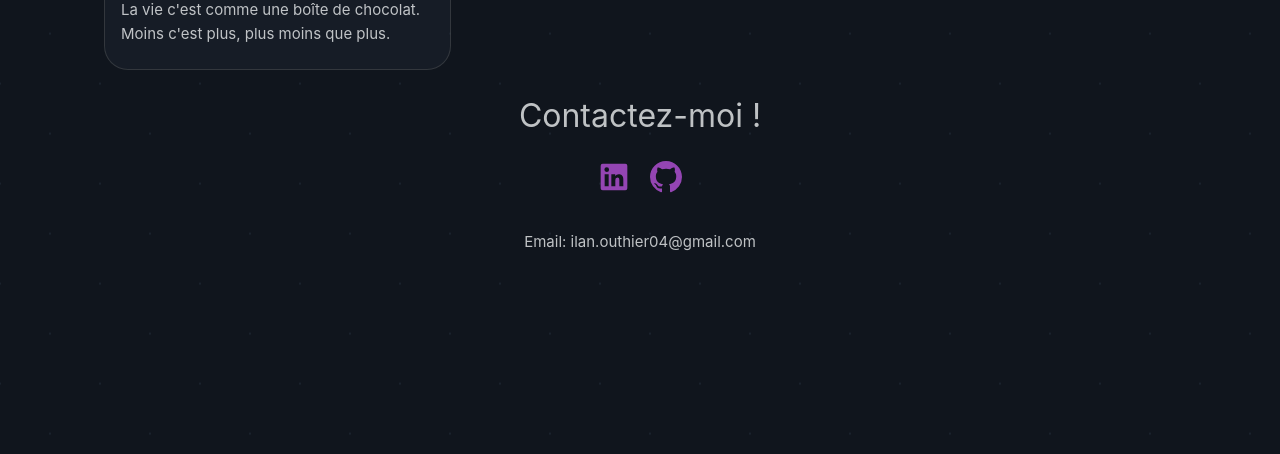
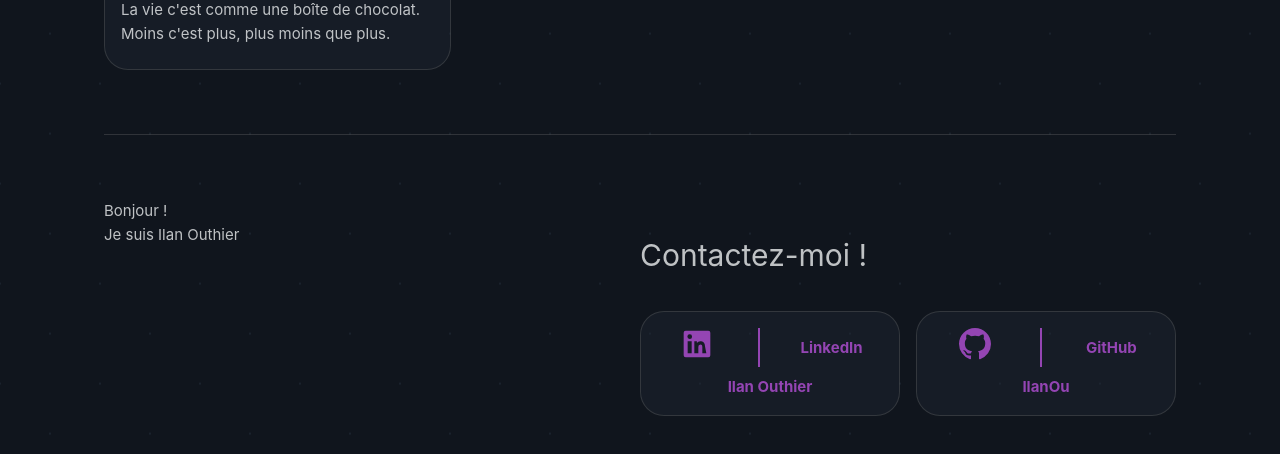
Before and after one commit to IlanOu/portfolio, a Vue app: page /about in a window 1280 px wide. Shown: the part 1658-2112 px from the top of the page. Built offline with nearby package versions, Linux system fonts and the light colour scheme.

Commit message:
Contact grid links

```diff
--- a/src/App.vue
+++ b/src/App.vue
@@ -6,7 +6,7 @@ import Light from './components/Light.vue';
 import SearchBar from './components/SearchBar.vue';
 import Main from './components/Main.vue';
 import ArrowUp from './components/ArrowUp.vue';
-import Contact from './components/Contact.vue';
+import About from './components/About.vue';
 
 // État réactif
 const isPopupOpen = ref(false);
@@ -134,10 +134,14 @@ const getUniqueProjects = (allProjects) => {
         </Transition>
     </div>
 
+
+    <hr>
+    <About/>
+
+
+
     <!-- Composant Light -->
     <Light/>
-
-    <Contact/>
 </template>
 
 <style scoped>
@@ -166,4 +170,10 @@ const getUniqueProjects = (allProjects) => {
         grid-gap: 3em;
     }
 }
+
+hr {
+    margin: 4rem 2rem;
+    border: none;
+    border-top: 1px solid var(--color-border);
+}
 </style>
--- /dev/null
+++ b/src/components/About.vue
@@ -0,0 +1,35 @@
+<script setup>
+import Contact from './Contact.vue';
+
+</script>
+
+<template>
+
+    <div class="columns">
+        <div>
+            <p>
+                Bonjour !
+            </p>
+            <p>
+            Je suis Ilan Outhier
+            </p>
+        </div>
+        <Contact/>
+    </div>
+
+</template>
+
+<style scoped>
+
+    .columns {
+        padding: 0 2rem;
+        display: flex;
+        width: 100%;
+        justify-content: space-between;
+    }
+
+    .columns > * {
+        width: 50%;
+    }
+
+</style>
--- a/src/components/Contact.vue
+++ b/src/components/Contact.vue
@@ -2,70 +2,103 @@
     <div class="contact-container">
         <h1>Contactez-moi !</h1>
 
-      <!-- Liens vers les réseaux sociaux -->
-      <div class="social-links">
+        <!-- Grille de liens vers les réseaux sociaux -->
+        <div class="social-grid">
             <a href="https://www.linkedin.com/in/ilan-outhier/" target="_blank" rel="noopener noreferrer">
-            <div class="ivm-view-attr__img-wrapper display-flex">
+                <div class="social-item">
+                    <div class="social-icon">
                         <svg height="32" viewBox="0 0 24 24" width="32" fill="currentColor" focusable="false">
-                    <path d="M20.5 2h-17A1.5 1.5 0 002 3.5v17A1.5 1.5 0 003.5 22h17a1.5 1.5 0 001.5-1.5v-17A1.5 1.5 0 0020.5 2zM8 19H5v-9h3zM6.5 8.25A1.75 1.75 0 118.3 6.5a1.78 1.78 0 01-1.8 1.75zM19 19h-3v-4.74c0-1.42-.6-1.93-1.38-1.93A1.74 1.74 0 0013 14.19a.66.66 0 000 .14V19h-3v-9h2.9v1.3a3.11 3.11 0 012.7-1.4c1.55 0 3.36.86 3.36 3.66z"></path>
+                        <path d="M20.5 2h-17A1.5 1.5 0 002 3.5v17A1.5 1.5 0 003.5 22h17a1.5 1.5 0 001.5-1.5v-17A1.5 1.5 0 0020.5 2zM8 19H5v-9h3zM6.5 8.25A1.75 1.75 0 118.3 6.5a1.78 1.78 0 01-1.8 1.75zM19 19h-3v-4.74c0-1.42-.6-1.93-1.38-1.93A1.74 1.74 0 0013 14.19a.66.66 0 000 .14V19h-3v-9h1.9v1.3a3.11 3.11 0 012.7-1.4c1.55 0 3.36.86 3.36 3.66z"></path>
                       </svg>
                     </div>
+
+                    <div class="separator"></div>
+
+                    <div class="social-name">LinkedIn</div>
+                </div>
+                <div class="social-username">Ilan Outhier</div>
             </a>
+
+
+
             <a href="https://github.com/IlanOu" target="_blank" rel="noopener noreferrer">
+                <div class="social-item">
+                    <div class="social-icon">
                         <svg height="32" viewBox="0 0 16 16" width="32" fill="currentColor" focusable="false">
                         <path d="M8 0c4.42 0 8 3.58 8 8a8.013 8.013 0 0 1-5.45 7.59c-.4.08-.55-.17-.55-.38 0-.27.01-1.13.01-2.2 0-.75-.25-1.23-.54-1.48 1.78-.2 3.65-.88 3.65-3.95 0-.88-.31-1.59-.82-2.15.08-.2.36-1.02-.08-2.12 0 0-.67-.22-2.2.82-.64-.18-1.32-.27-2-.27-.68 0-1.36.09-2 .27-1.53-1.03-2.2-.82-2.2-.82-.44 1.1-.16 1.92-.08 2.12-.51.56-.82 1.28-.82 2.15 0 3.06 1.86 3.75 3.64 3.95-.23.2-.44.55-.51 1.07-.46.21-1.61.55-2.33-.66-.15-.24-.6-.83-1.23-.82-.67.01-.27.38.01.53.34.19.73.9.82 1.13.16.45.68 1.31 2.69.94 0 .67.01 1.3.01 1.49 0 .21-.15.45-.55.38A7.995 7.995 0 0 1 0 8c0-4.42 3.58-8 8-8Z"></path>
                       </svg>
-        </a>
-        <!-- Ajoutez d'autres liens sociaux selon vos besoins -->
                     </div>
 
-      <!-- Coordonnées de contact -->
-      <div class="contact-info">
-        <p>Email: ilan.outhier04@gmail.com</p>
-        <!-- Ajoutez d'autres informations de contact si nécessaire -->
+                    <div class="separator"></div>
+
+                    <div class="social-name">GitHub</div>
                 </div>
+                <div class="social-username">IlanOu</div>
+            </a>
+        </div>
+
+
     </div>
 </template>
 
 <style scoped>
+/* Vos styles existants */
+
+h1{
+    margin: 2rem 0;
+}
 
 a {
-      color: var(--color-accentuation);
+    background-color: var(--color-background-soft);
+    background-color: var(--vt-c-black-soft-transparent);
+    border: solid 1px var(--color-border);
+    border-radius: var(--border-radius-large);
+    padding: 1rem;
+    transition: background-color 0.25s ease-in;
+    cursor: pointer;
+    display: flex;
+    flex-direction: column;
+    justify-content: center;
+    align-items: center;
+    width: 100%;
 }
 
-    .contact-container {
-      max-width: 600px;
-      margin: auto;
-      padding: 20px;
-      text-align: center;
+a:hover {
+    background-color: var(--color-background-mute);
 }
 
-    h1 {
-      font-size: 2rem;
-      margin-bottom: 20px;
+.separator {
+    width: 2px;
+    height: 100%;
+    background-color: var(--color-accentuation);
 }
 
-    p {
-      margin-bottom: 20px;
+.social-grid {
+    display: grid;
+    grid-template-columns: repeat(2, 1fr);
+    gap: 1rem;
+    justify-content: center;
 }
 
-    .social-links {
+.social-item {
+    width: 100%;
+    text-align: center;
     display: flex;
-      justify-content: center;
+    justify-content: space-around;
     align-items: center;
-      gap: 20px;
 }
 
-    .social-links a img {
-      width: 40px; /* Ajustez la taille de vos logos selon vos besoins */
+.social-icon svg {
+    width: 40px;
 }
 
-    .contact-info {
-      margin-top: 30px;
+.social-name {
+    font-weight: bold;
 }
 
-    .contact-info p {
-      margin-bottom: 10px;
+.social-username {
+    font-weight: bold;
+    margin-top: 0.5rem;
 }
 </style>
 
```
Lines whose indentation alone changed are shown as unchanged.
